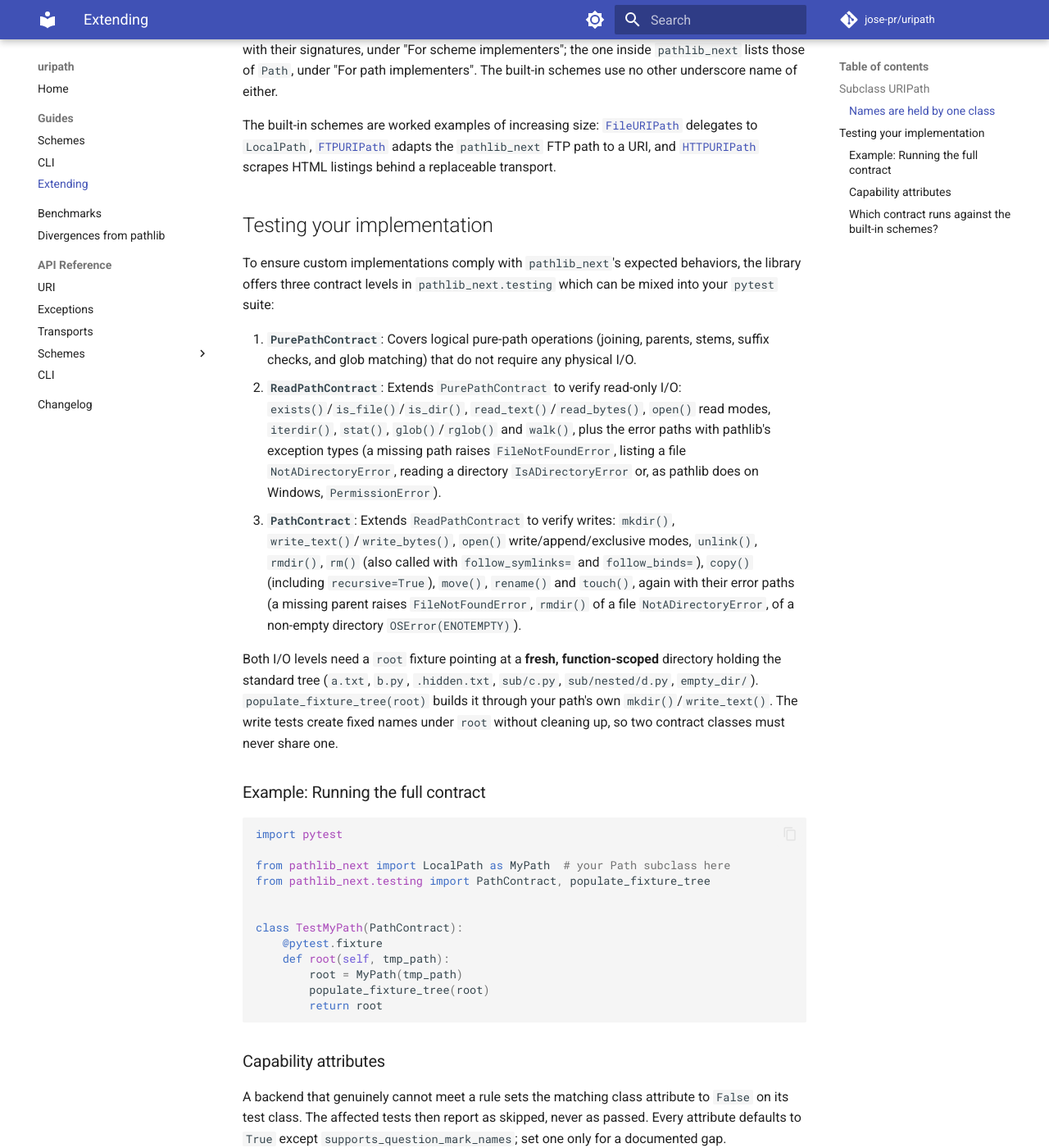
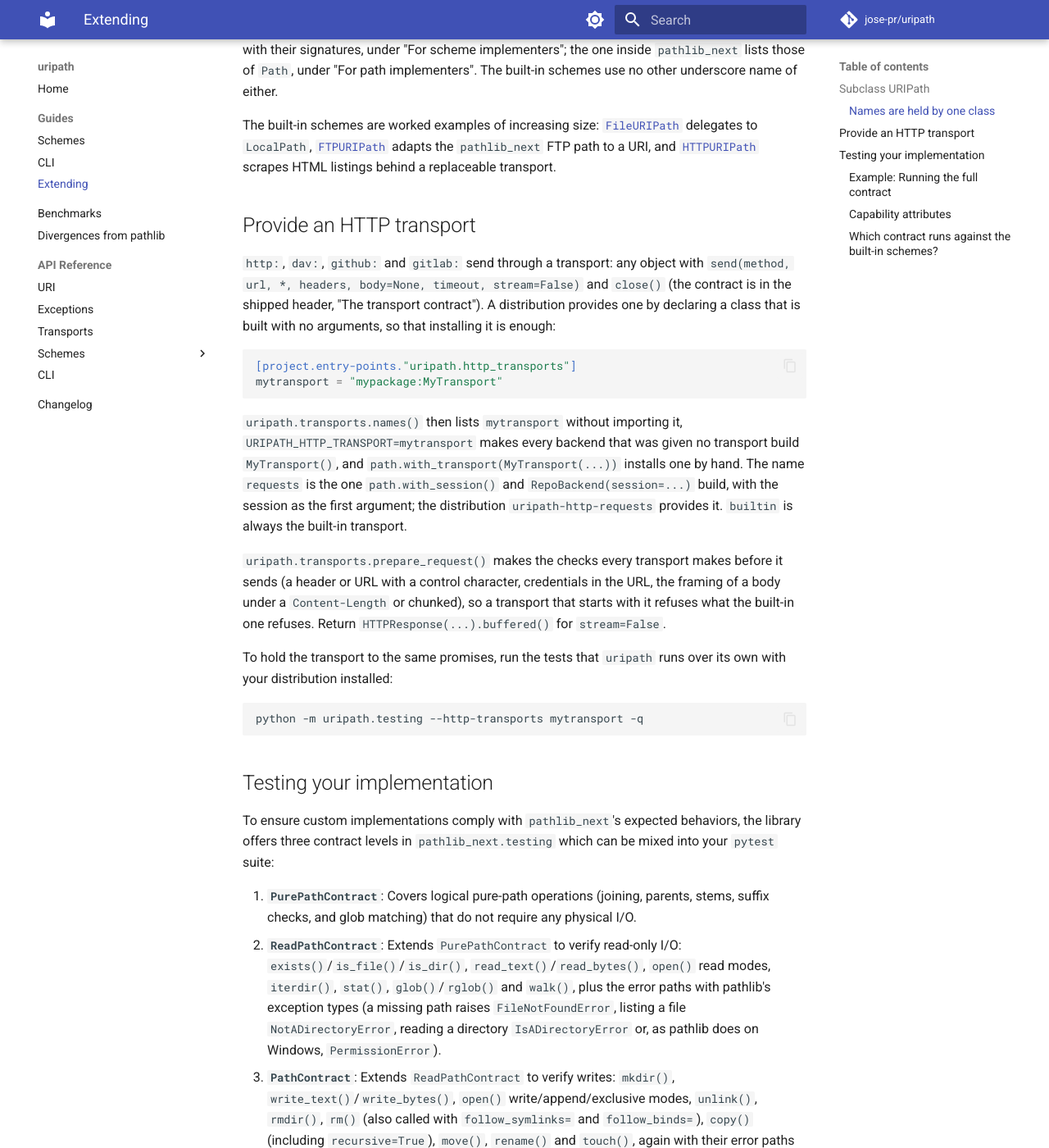
Before and after one commit to jose-pr/uripath, an MkDocs documentation site: the page built from docs/guides/extending.md, in a window 1280 px wide and 1400 px high, scrolled down 3485 px. Shown: the whole window at 82% size. Built offline with MkDocs 1.6.1 and Material for MkDocs 9.7.7, drawn with Linux system fonts in a browser that asks for light colours; comment, search, counter and statistics services are not loaded.

Commit message:
docs: the extending guide explains how a distribution provides an HTTP transport

````diff
--- a/docs/guides/extending.md
+++ b/docs/guides/extending.md
@@ -174,6 +174,40 @@ The built-in schemes are worked examples of increasing size:
 URI, and [`HTTPURIPath`](../api/schemes/http.md) scrapes HTML listings behind a
 replaceable transport.
 
+## Provide an HTTP transport
+
+`http:`, `dav:`, `github:` and `gitlab:` send through a transport: any object with
+`send(method, url, *, headers, body=None, timeout, stream=False)` and `close()`
+(the contract is in the shipped header, "The transport contract"). A
+distribution provides one by declaring a class that is built with no arguments,
+so that installing it is enough:
+
+```toml
+[project.entry-points."uripath.http_transports"]
+mytransport = "mypackage:MyTransport"
+```
+
+`uripath.transports.names()` then lists `mytransport` without importing it,
+`URIPATH_HTTP_TRANSPORT=mytransport` makes every backend that was given no
+transport build `MyTransport()`, and `path.with_transport(MyTransport(...))`
+installs one by hand. The name `requests` is the one `path.with_session()` and
+`RepoBackend(session=...)` build, with the session as the first argument; the
+distribution `uripath-http-requests` provides it. `builtin` is always the
+built-in transport.
+
+`uripath.transports.prepare_request()` makes the checks every transport makes
+before it sends (a header or URL with a control character, credentials in the
+URL, the framing of a body under a `Content-Length` or chunked), so a transport
+that starts with it refuses what the built-in one refuses. Return
+`HTTPResponse(...).buffered()` for `stream=False`.
+
+To hold the transport to the same promises, run the tests that `uripath` runs
+over its own with your distribution installed:
+
+```bash
+python -m uripath.testing --http-transports mytransport -q
+```
+
 ## Testing your implementation
 
 To ensure custom implementations comply with `pathlib_next`'s expected behaviors, the library offers three contract levels in `pathlib_next.testing` which can be mixed into your `pytest` suite:
````
